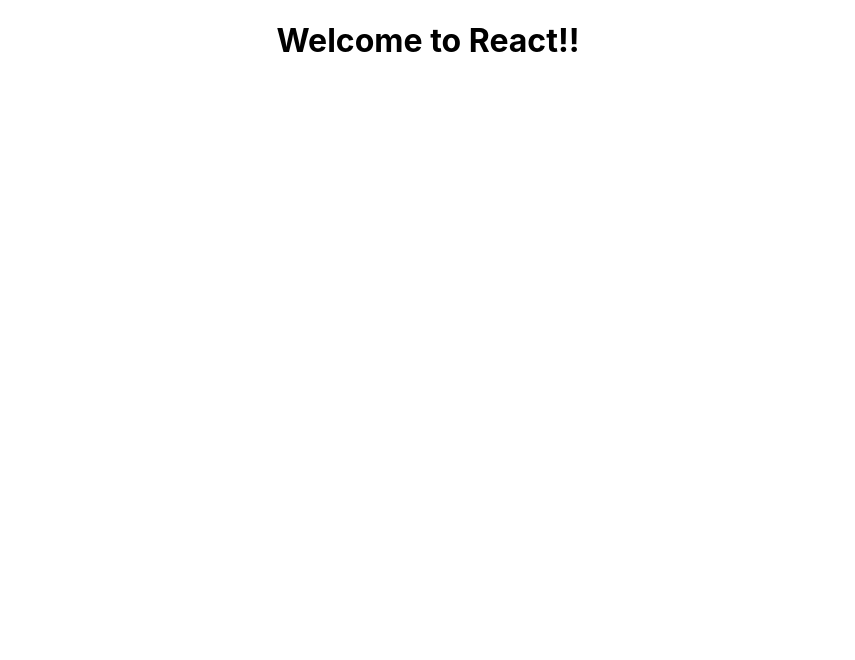
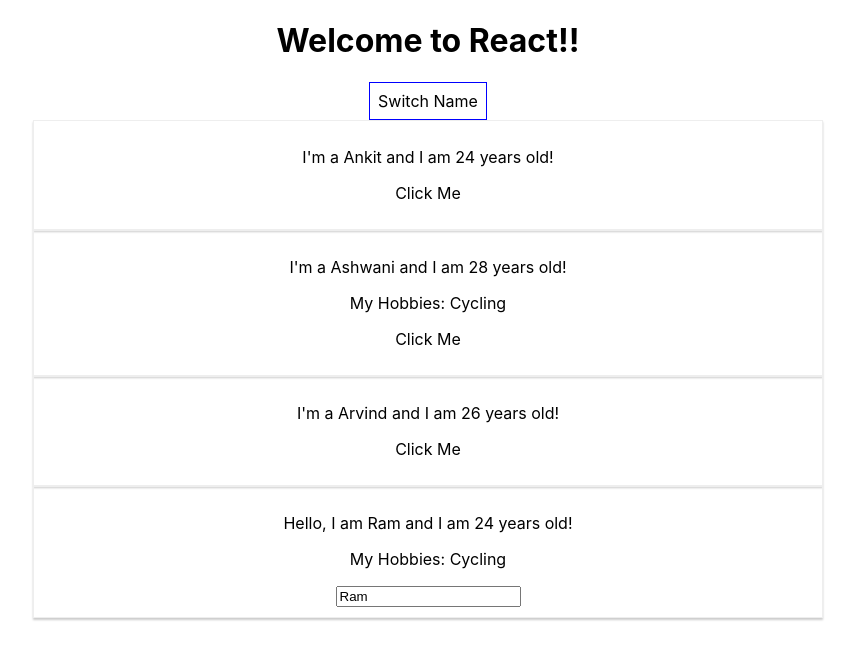
Before and after one commit to ankitkeshari719/React-Project, a React (Create React App) app: page / in a window 1280 px wide. Shown: the top 660 px of the page, without its empty margins (212-1067 px from the left). Built offline with nearby package versions, Linux system fonts and the light colour scheme.

Commit message:
Add 2nd Module

```diff
--- a/src/App.js
+++ b/src/App.js
@@ -1,14 +1,65 @@
 import React, { Component } from 'react';
+import Person from './Person/Person';
+import Student from './Student/Student';
 import './App.css';
 
 class App extends Component {
+  state = {
+    person: [
+      { name: "Ankit", age: "24" },
+      { name: "Ashwani", age: "28" },
+      { name: "Arvind", age: "26" },
+      { name: "Arvind", age: "26" }
+    ],
+    student: [
+      { name: 'Ram', age: "24" }
+    ]
+  };
+
+  stateNameHandler = (newName) => {
+    this.setState({
+      person: [
+        { name: newName, age: "24" },
+        { name: "Ashwani Keshari", age: "28" },
+        { name: "Arvind Keshari", age: "26" },
+        { name: "Arvind Keshari", age: "26" }
+      ]
+    });
+  };
+
+  nameChangeHandler = (event) => {
+    this.setState({
+      student: [
+        { name: event.target.value, age: "24" }
+      ]
+    });
+  }
+
+
   render() {
+    const style = {
+      backgroundColor: 'white',
+      font: 'inherit',
+      border: '1px solid blue',
+      padding: '8px'
+    };
+
+
     return (
       <div className="App">
         <h1>Welcome to React!!</h1>
+        <button style={style} onClick={() => this.stateNameHandler('Ankit Keshari')}>Switch Name</button>
+        <Person name={this.state.person[0].name} age={this.state.person[0].age} />
+        <Person name={this.state.person[1].name} age={this.state.person[1].age} clickMe={this.stateNameHandler.bind(this, 'Ankit Keshari!!')}> My Hobbies: Cycling</Person>
+        <Person name={this.state.person[2].name} age={this.state.person[2].age} />
+        <Student
+          name={this.state.student[0].name}
+          age={this.state.student[0].age}
+          changeStudentName={this.nameChangeHandler}
+        >My Hobbies: Cycling</Student>
       </div>
     );
-   // return (React.createElement('div',{className: 'App'},React.createElement('h1',null,'Welcome to React !!')));
+    // return (React.createElement('div',{className: 'App'},React.createElement('h1',null,'Welcome to React !!')));
 
   }
 }
--- /dev/null
+++ b/src/Person/Person.css
@@ -0,0 +1,8 @@
+.Person{
+    border: 1px solid #eee;
+    box-shadow: 0 2px 2px #ccc;
+    width: 60%;
+    margin:auto;
+    padding:10px;
+    text-align: center;
+  }
--- /dev/null
+++ b/src/Person/Person.js
@@ -0,0 +1,14 @@
+import React from 'react';
+import './Person.css';
+
+const person = (props) => {
+    return (
+        <div className='Person'>
+            <p>I'm a {props.name} and I am {props.age} years old!</p>
+            <p>{props.children}</p>
+            <p onClick={props.clickMe}>Click Me</p>
+        </div>
+    );
+}
+
+export default person;
--- /dev/null
+++ b/src/Student/Student.css
@@ -0,0 +1,8 @@
+.Student{
+    border: 1px solid #eee;
+    box-shadow: 0 2px 2px #ccc;
+    width: 60%;
+    margin:auto;
+    padding:10px;
+    text-align: center;
+  }
--- /dev/null
+++ b/src/Student/Student.js
@@ -0,0 +1,16 @@
+import React, { Component } from 'react';
+import './Student.css';
+
+class Student extends Component {
+    render() {
+        return(
+            <div className='Student'>
+                <p>Hello, I am {this.props.name} and I am {this.props.age} years old!</p>
+                <p>{this.props.children}</p>
+                <input onChange={this.props.changeStudentName} value={this.props.name}></input>
+            </div>
+        );
+    }
+}
+
+export default Student;
```
